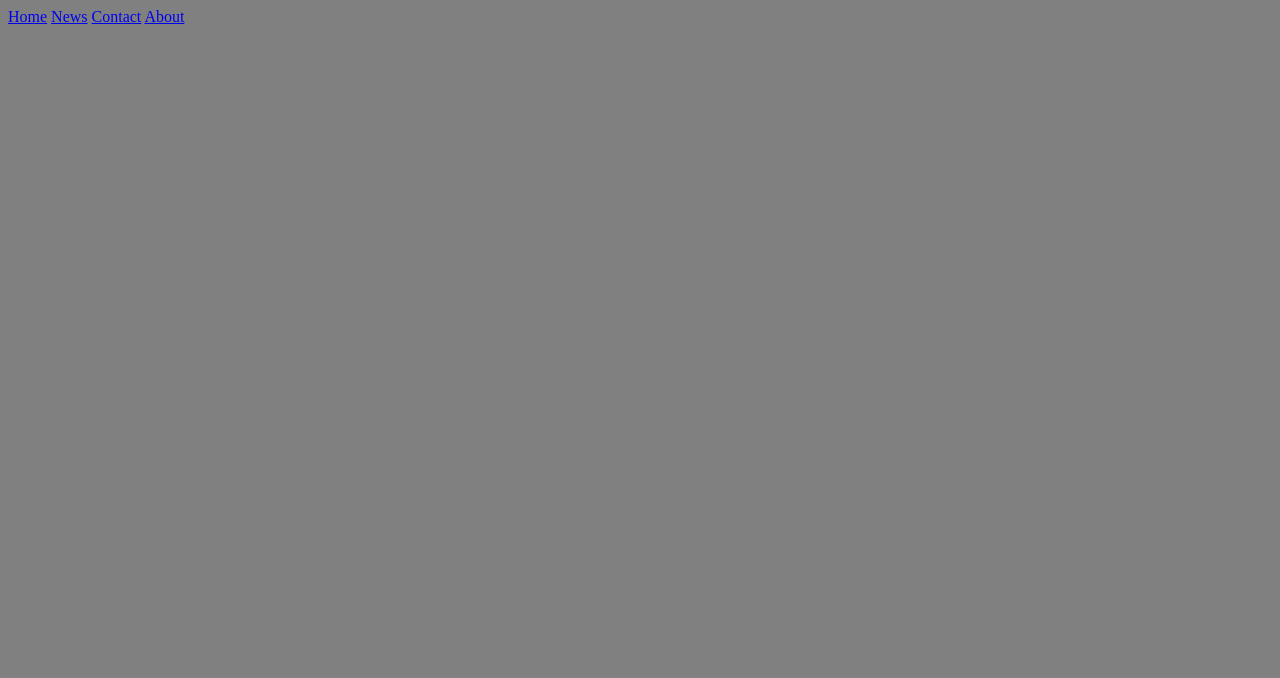
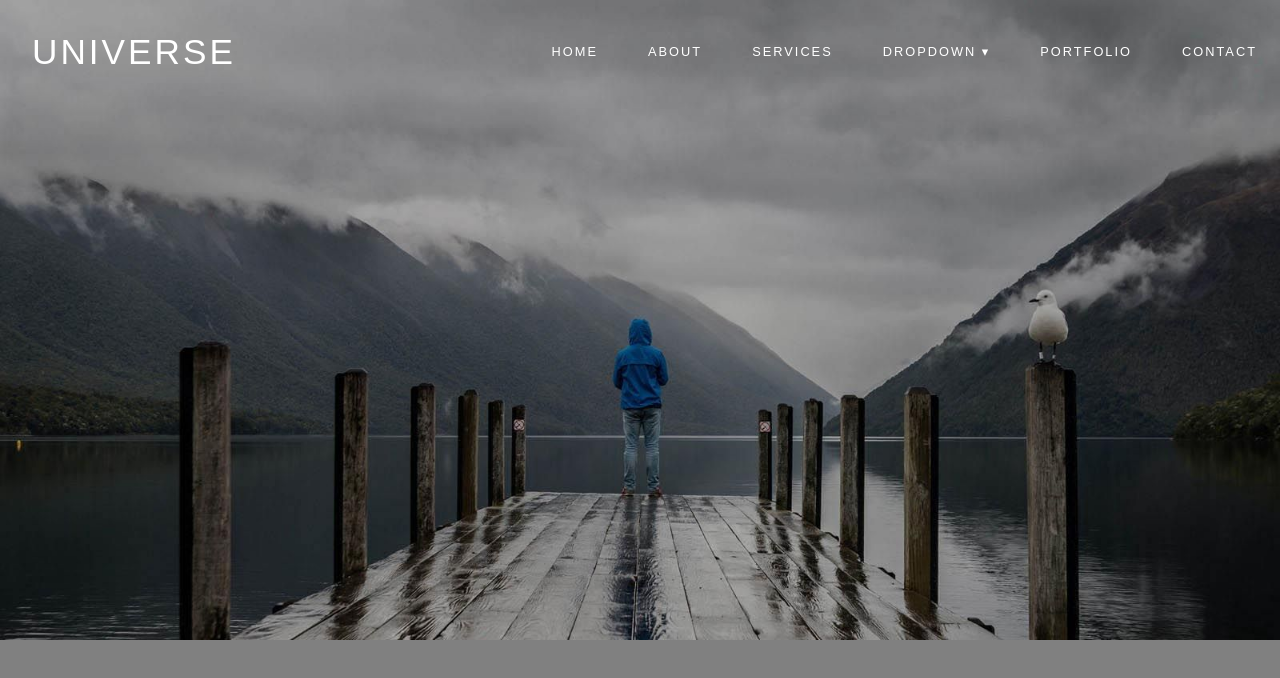
Before and after one commit to eroscamposg/simple-webpage, a plain HTML site: page index.html in a window 1280 px wide. Drawn offline with Linux system fonts and the light colour scheme.

Commit message:
header casi terminado

```diff
--- a/css/_header.scss
+++ b/css/_header.scss
@@ -1,29 +1,5 @@
-$nav-bg: #333;
-$nav-bg-active: #4CAF50;
+$nav-bg: #fff;
+$nav-bg-active: #4caf50;
 $nav-bg-hover: #ddd;
-
-$header-main-font: 'Oswald', sans-serif;
-
-.topnav {
-    background-color: $nav-bg;
-    overflow: hidden;
-
-    a {
-        float: left;
-        color: #f2f2f2;
-        text-align: center;
-        padding: 14px 16px;
-        text-decoration: none;
-        font-size: 17px;
-    }
-
-    a:hover {
-        background-color: $nav-bg-hover;
-        color: black;
-    }
-
-    a:active{
-        background-color: $nav-bg-active;
-        color: white;
-    }
-}
+$header-main-font: "Oswald", sans-serif;
+$header-secondary-font: "Montserrat", sans-serif;
--- a/css/main.scss
+++ b/css/main.scss
@@ -1,5 +1,110 @@
-@use 'header' as header;
+@import "header";
 
+//default html font size is 16px
 body {
-    background-color: grey;
+  background-color: grey;
+  min-height: 100%;
+  margin: 0;
+
+  /////////////////////  HEADER  /////////////////////////////////
+  header {
+    position: relative; //Posicion relativa
+    height: 40em;
+    width: 100%;
+
+    .banner {
+      height: 100%;
+      background-image: url("../src/banner1.jpg");
+      background-repeat: no-repeat;
+      background-size: 100% auto;
+      background-position: center top;
+      background-attachment: fixed;
+      background-color: #ffffff;
+      width: 100%;
+
+      .topnav {
+        height: 20%;
+        width: 100%;
+
+        .topnav-left {
+          height: 100%;
+          float: left;
+          text-align: center;
+          font-size: 1em;
+          margin-top: 2em;
+          margin-left: 2em;
+
+          a {
+            display: block;
+            color: #ffffff;
+            font-family: $header-main-font;
+            font-size: 2.2em;
+            letter-spacing: 3px;
+            font-weight: 400;
+            text-align: justify;
+          }
+        }
+
+        .topnav-right {
+          height: 100%;
+          float: right;
+          text-align: center;
+          vertical-align: middle;
+          margin-top: 1.2em;
+
+          ul {
+            padding: 0;
+            list-style: none;
+
+            li {
+              font-family: $header-secondary-font;
+              display: inline-block;
+              position: relative;
+              letter-spacing: 2px;
+              line-height: 1.3em;
+              text-align: left;
+
+              a {
+                display: block;
+                font-size: 0.8em;
+                padding: 0.5em 1.8em;
+                color: #ffffff;
+                text-decoration: none;
+                text-transform: uppercase;
+              }
+
+              a:hover {
+                color: #cdff10;
+              }
+
+              ul.dropdown {
+                min-width: 100%; /* Set width of the dropdown */
+                background: #f2f2f2;
+                border-radius: 0.3em;
+                position: absolute;
+                display: none;
+                z-index: 999;
+                left: 0;
+
+                li {
+                  display: block;
+
+                  a {
+                    color: #333;
+                  }
+                }
+              }
+            }
+
+            li:hover {
+              ul.dropdown {
+                display: block; /* Display the dropdown */
+              }
+            }
+          }
+        }
+      }
+    }
+  }
+  /////////////////// END HEADER //////////////////////////////////
 }
--- a/index.html
+++ b/index.html
@@ -1,22 +1,47 @@
 <!DOCTYPE html>
 <html lang="en">
-<head>
-    <meta charset="UTF-8">
-    <meta name="viewport" content="width=device-width, initial-scale=1.0">
-    <meta http-equiv="X-UA-Compatible" content="ie=edge">
+  <head>
+    <meta charset="UTF-8" />
+    <meta name="viewport" content="width=device-width, initial-scale=1.0" />
+    <meta http-equiv="X-UA-Compatible" content="ie=edge" />
     <title>Document</title>
     <script src="app.js"></script>
-    <link rel="stylesheet" href="css/main.css">
-</head>
+    <link rel="stylesheet" href="css/main.css" />
+  </head>
+
+  <body>
     <header>
+      <nav class="banner">
         <div class="topnav">
-            <a class="active" href="#home">Home</a>
-            <a href="#news">News</a>
-            <a href="#contact">Contact</a>
-            <a href="#about">About</a>
+          <div class="topnav-left">
+            <a>UNIVERSE</a>
+          </div>
+
+          <div class="topnav-right">
+            <ul>
+              <li><a href="#">Home</a></li>
+              <li><a href="#">About</a></li>
+              <li><a href="#">Services</a></li>
+
+              <!-- dropdowsn -->
+              <li>
+                <a href="#">Dropdown &#9662;</a>
+                <ul class="dropdown">
+                  <li><a href="#">Teams</a></li>
+                  <li><a href="#">News</a></li>
+                  <li><a href="#">Testimonials</a></li>
+                  <hr />
+                  <li><a href="#">Typography</a></li>
+                </ul>
+              </li>
+
+              <li><a href="#">Portfolio</a></li>
+              <li><a href="#">Contact</a></li>
+            </ul>
+          </div>
+
         </div>
+      </nav class="topnav">
     </header>
-<body>
-
-</body>
+  </body>
 </html>
```
Also changed, not shown: css/main.css, src/banner1.jpg (added), 1 other file.
